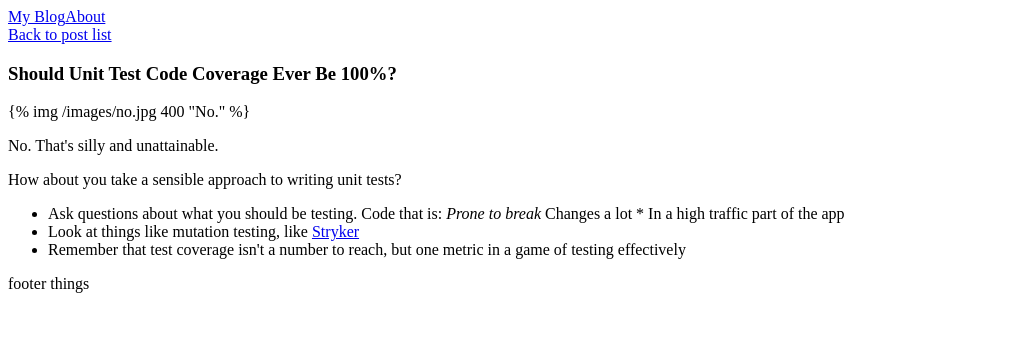
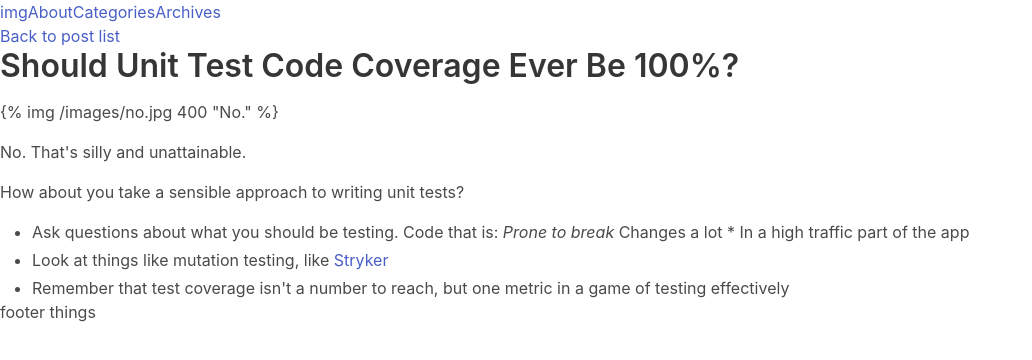
Before and after one commit to 4kategreen/blog, a Next.js app in the folder blog/: page /post/100 in a window 1280 px wide. Shown: the top 360 px of the page, without its empty margins (0-1032 px from the left). Built offline with nearby package versions, Linux system fonts and the light colour scheme.

Commit message:
add bulma framework

```diff
--- a/blog/components/Header.js
+++ b/blog/components/Header.js
@@ -6,10 +6,16 @@ export default function Header() {
       <header className="header">
         <nav className="nav">
           <Link href="/">
-            <a>My Blog</a>
+            <a>img</a>
           </Link>
           <Link href="/about">
             <a>About</a>
+          </Link>
+          <Link href="/categories">
+            <a>Categories</a>
+          </Link>
+          <Link href="/archives">
+            <a>Archives</a>
           </Link>
         </nav>
       </header>
--- a/blog/components/Layout.js
+++ b/blog/components/Layout.js
@@ -1,5 +1,6 @@
 import Head from 'next/head';
 import Header from './Header';
+import '../styles/styles.sass'
 
 export default function Layout({ children, pageTitle, ...props}) {
   return (
--- a/blog/next.config.js
+++ b/blog/next.config.js
@@ -1,11 +1,13 @@
-module.exports = {
+const withSass = require('@zeit/next-sass')
+
+module.exports = withSass({
   target: 'serverless',
   webpack: function(config) {
     config.module.rules.push({
       test: /\.md$/,
       use: 'raw-loader'
-    });
+    })
 
     return config;
   }
-};
+})
--- a/blog/package.json
+++ b/blog/package.json
@@ -9,8 +9,11 @@
     "export": "next export"
   },
   "dependencies": {
+    "@zeit/next-sass": "^1.0.1",
+    "bulma": "^0.9.0",
     "gray-matter": "^4.0.2",
     "next": "9.4.2",
+    "node-sass": "^4.14.1",
     "raw-loader": "^4.0.1",
     "react": "16.13.1",
     "react-dom": "16.13.1",
--- /dev/null
+++ b/blog/styles/styles.sass
@@ -0,0 +1 @@
+@import "../node_modules/bulma/bulma.sass"
```
Also changed, not shown: 1 other file (tests, documents, lock files or other folders).
